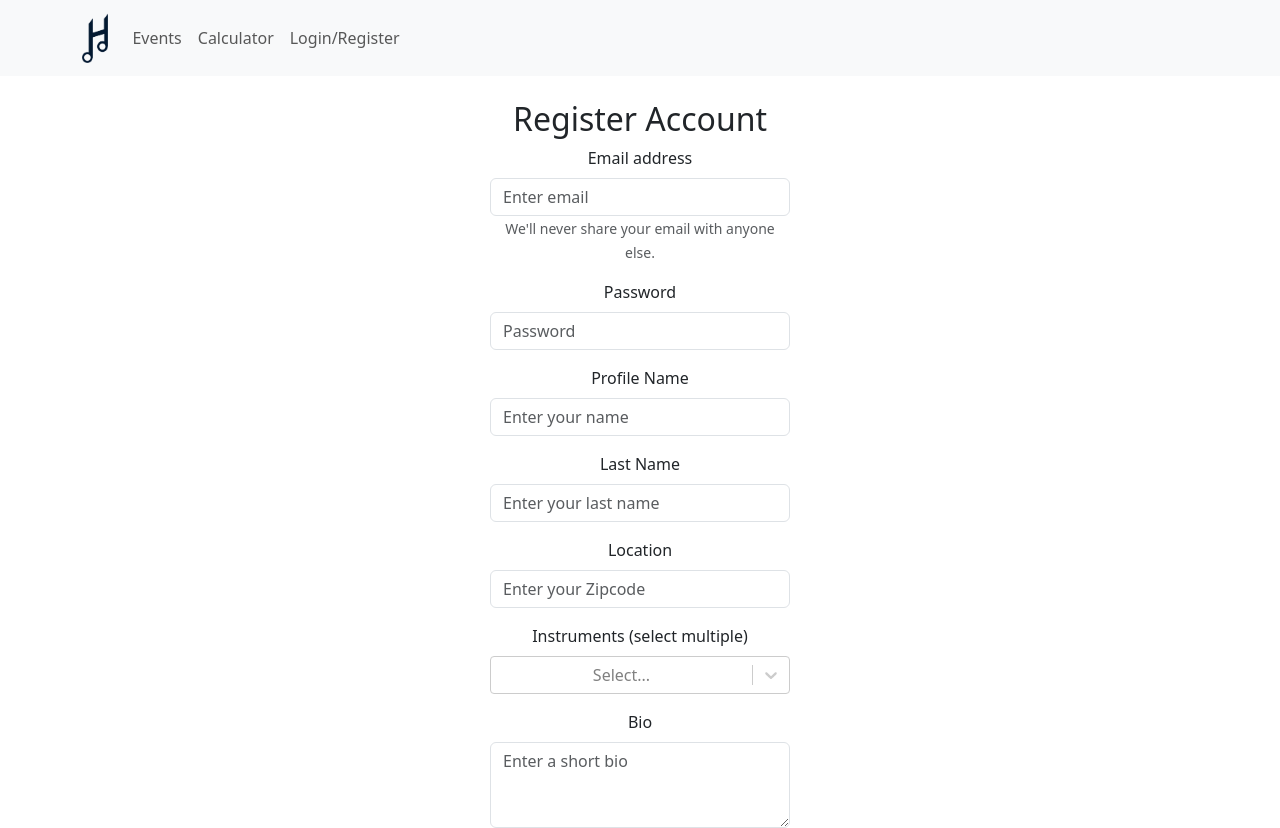
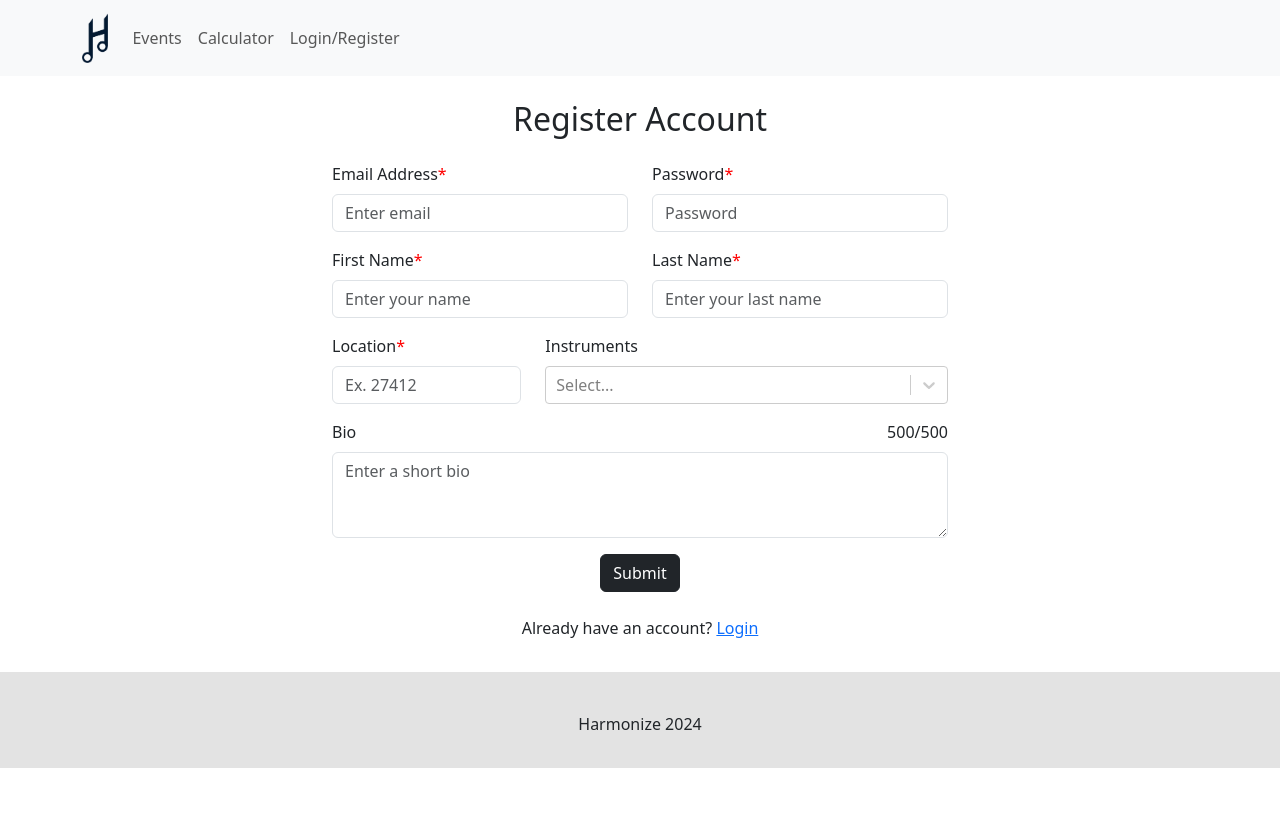
Before and after one commit to robinfire110/music-gig-app, a React (Create React App) app in the folder client/: page /register in a window 1280 px wide. Shown: the top 828 px of the page. After the commit the page ends 800 px from the top, so only its background shows below. Built offline with nearby package versions, Linux system fonts and the light colour scheme; no server answers.

Commit message:
Update Register Page
Updated layout and added more validation

```diff
--- a/client/src/pages/Register.jsx
+++ b/client/src/pages/Register.jsx
@@ -1,11 +1,12 @@
 import React, {useEffect, useState} from "react";
 import {Link, useNavigate} from 'react-router-dom';
 import {toast, ToastContainer} from 'react-toastify';
-import { Button, Form } from 'react-bootstrap';
+import { Button, Col, Container, Form, Row } from 'react-bootstrap';
 import axios from 'axios';
-import '../App.css'
-import { getBackendURL } from "../Utils"
+//import '../App.css'
+import { getBackendURL, maxBioLength, maxFNameLength, maxLNameLength } from "../Utils"
 import Select from "react-select";
+import FormNumber from "../components/FormNumber";
 
 
 const Register = () => {
@@ -21,6 +22,7 @@ const Register = () => {
 		instruments: '',
 		bio: ''
 	});
+	const [bioLength, setBioLength] = useState(maxBioLength);
 
 	useEffect(() => {
 		axios.get(`${getBackendURL()}/instrument/`).then(async (res) => {
@@ -31,6 +33,15 @@ const Register = () => {
 			console.log(error);
 		});
 	}, []);
+
+	//Update bio length
+    useEffect(() => {
+        const bioBox = document.getElementById("bio");
+        if (bioBox)
+        {
+            setBioLength(maxBioLength-bioBox.value.length);
+        }
+    }, [values]);
 
 	const generateError = (err) => toast.error(err, {
 		position: "bottom-right",
@@ -81,12 +92,16 @@ const Register = () => {
 	};
 
 	return (
-		<div>
-			<div className="register-container">
+		<Container style={{width: "50%"}}>
 			<h2>Register Account</h2>
-				<Form  className="register-form" onSubmit={handleSubmit}>
-					<Form.Group className="mb-3" controlId="formBasicEmail">
-						<Form.Label>Email address</Form.Label>
+			<br />
+			<br />
+			<Form onSubmit={handleSubmit}>
+				<Col>
+					<Row>
+						<Col>
+							<Form.Group className="text-start mb-3" controlId="formBasicEmail">
+								<Form.Label>Email Address<span style={{color: "red"}}>*</span></Form.Label>
 								<Form.Control
 									type="email"
 									placeholder="Enter email"
@@ -95,13 +110,12 @@ const Register = () => {
 									onChange={handleChange}
 									required
 								/>
-						<Form.Text className="text-muted">
-							We'll never share your email with anyone else.
-						</Form.Text>
 							</Form.Group>
+						</Col>
 
-					<Form.Group className="mb-3" controlId="formBasicPassword">
-						<Form.Label>Password</Form.Label>
+						<Col>
+							<Form.Group className="text-start mb-3" controlId="formBasicPassword">
+								<Form.Label>Password<span style={{color: "red"}}>*</span></Form.Label>
 								<Form.Control
 									type="password"
 									placeholder="Password"
@@ -111,44 +125,60 @@ const Register = () => {
 									required
 								/>
 							</Form.Group>
+						</Col>
+					</Row>
 
-					<Form.Group className="mb-3" controlId="formBasicName">
-						<Form.Label>Profile Name</Form.Label>
+					<Row>
+						<Col>
+							<Form.Group className="text-start mb-3" controlId="formBasicName">
+								<Form.Label>First Name<span style={{color: "red"}}>*</span></Form.Label>
 								<Form.Control
 									type="text"
 									placeholder="Enter your name"
 									name="f_name"
 									value={values.f_name}
+									maxLength={maxFNameLength}
 									onChange={handleChange}
 									required
 								/>
 							</Form.Group>
-					<Form.Group className="mb-3" controlId="formBasicLastName">
-						<Form.Label>Last Name</Form.Label>
+						</Col>
+						<Col>
+							<Form.Group className="text-start mb-3" controlId="formBasicLastName">
+								<Form.Label>Last Name<span style={{color: "red"}}>*</span></Form.Label>
 								<Form.Control
 									type="text"
 									placeholder="Enter your last name"
 									name="l_name"
 									value={values.l_name}
+									maxLength={maxLNameLength}
 									onChange={handleChange}
 									required
 								/>
 							</Form.Group>
+						</Col>
+					</Row>
 
-					<Form.Group className="mb-3" controlId="formBasicLocation">
-						<Form.Label>Location</Form.Label>
-						<Form.Control
-							type="text"
-							placeholder="Enter your Zipcode"
+					<Row>
+						<Col lg={4}>
+							<Form.Group className="text-start mb-3" controlId="formBasicLocation">
+								<Form.Label>Location<span style={{color: "red"}}>*</span></Form.Label>
+								<FormNumber
+									placeholder="Ex. 27412"
 									name="zip"
+									min={5}
+									max={5}
+									integer={true}
 									value={values.zip}
 									onChange={handleChange}
 									required
 								/>
 							</Form.Group>
+						</Col>
 
-					<Form.Group className="mb-3" controlId="formBasicInstruments">
-						<Form.Label>Instruments (select multiple)</Form.Label>
+						<Col>
+							<Form.Group className="text-start mb-3" controlId="formBasicInstruments">
+								<Form.Label>Instruments</Form.Label>
 								<Select
 									options={configureInstrumentList(instruments)}
 									name="instruments"
@@ -157,29 +187,35 @@ const Register = () => {
 									value={selectedInstruments}
 								/>
 							</Form.Group>
+						</Col>
+					</Row>
 
-
-					<Form.Group className="mb-3" controlId="formBasicBio">
-						<Form.Label>Bio</Form.Label>
+					<Form.Group className="text-start mb-3" controlId="formBasicBio">
+						<Form.Label style={{width: '100%'}}>
+							<Row>
+								<Col lg={10}>Bio</Col>
+								<Col className="text-end">{bioLength}/{maxBioLength}</Col>
+							</Row>
+						</Form.Label>
 						<Form.Control
 							as="textarea"
 							rows={3}
 							placeholder="Enter a short bio"
+							maxLength={maxBioLength}
 							name="bio"
+							id="bio"
 							value={values.bio}
 							onChange={handleChange}
 						/>
 					</Form.Group>
-					<Button className="btn btn-dark" variant="primary" type="submit">
-						Submit
-					</Button>
-					<span>
-            Already have an account? <Link to="/login">Login</Link>
-          </span>
+				</Col>
+				<Button className="btn btn-dark" variant="primary" type="submit">Submit</Button>
+				<br />
+				<br />
+				<span>Already have an account? <Link to="/login">Login</Link></span>
 				</Form>
 				<ToastContainer />
-			</div>
-		</div>
+		</Container>
 	);
 }
 
```
Lines whose indentation alone changed are shown as unchanged.
